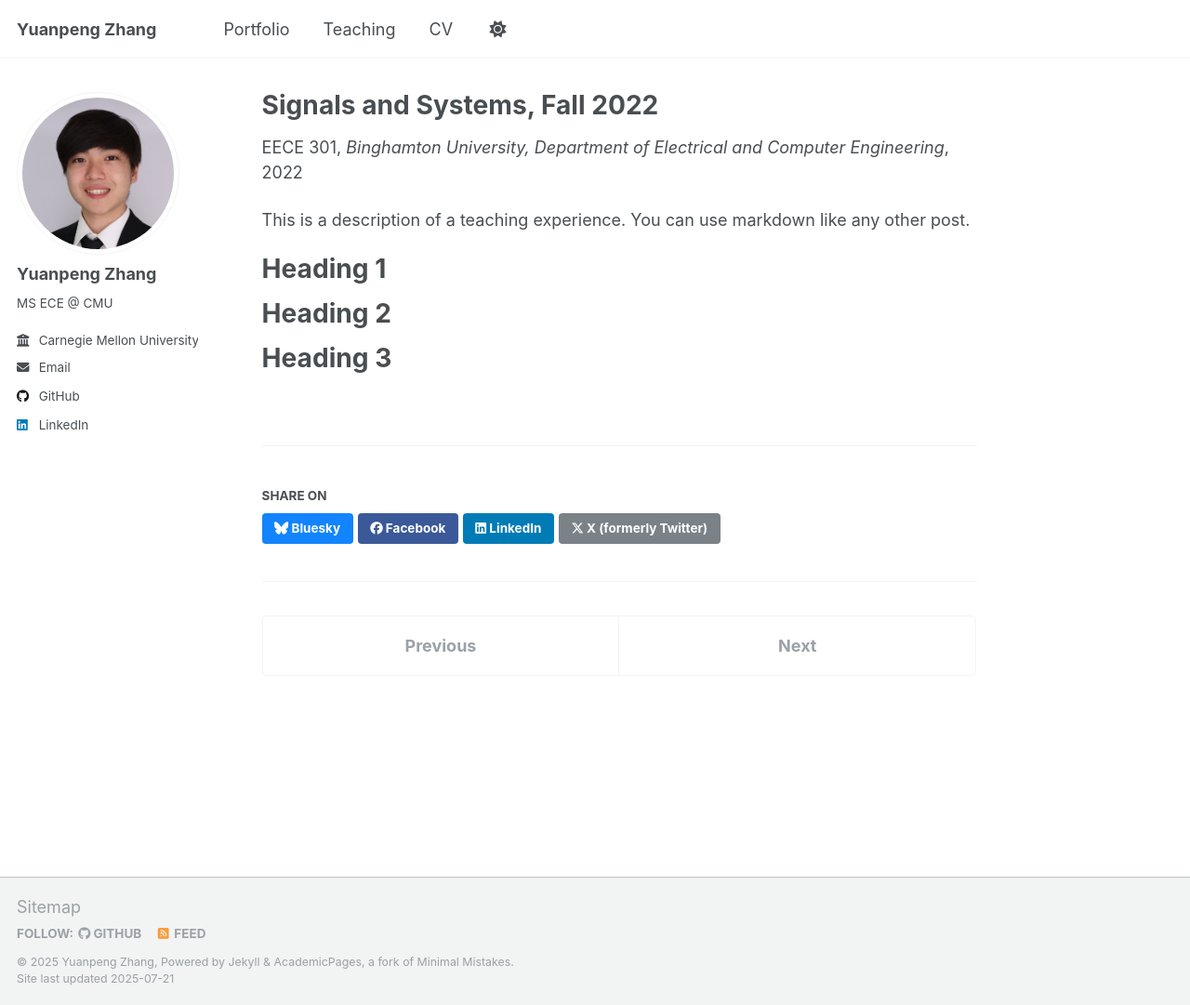
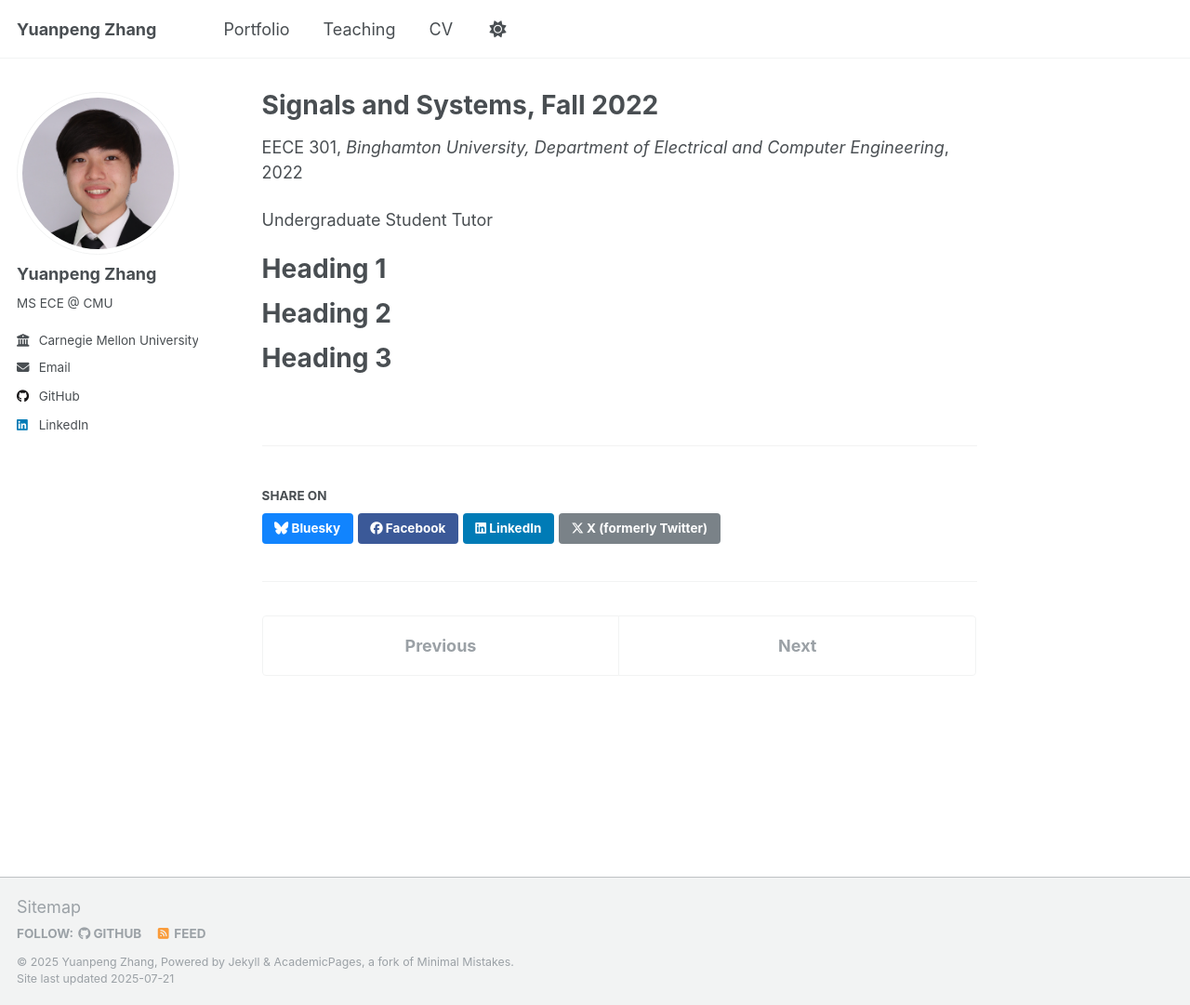
Before and after one commit to yuanpenguin/yuanpenguin.github.io, a Jekyll site: the page built from _teaching/2022-fall-signsys.md, in a window 1280 px wide and 1081 px high. Shown: the whole window at 93% size. Built offline with Jekyll 4.4.1, drawn with Linux system fonts in a browser that asks for light colours; a script that is not in the unit is left out.

Commit message:
Update 2022-fall-signsys.md

```diff
--- a/_teaching/2022-fall-signsys.md
+++ b/_teaching/2022-fall-signsys.md
@@ -8,7 +8,7 @@ date: 2022-08-30
 location: "Binghamton, NY"
 ---
 
-This is a description of a teaching experience. You can use markdown like any other post.
+Undergraduate Student Tutor
 
 Heading 1
 ======
```
